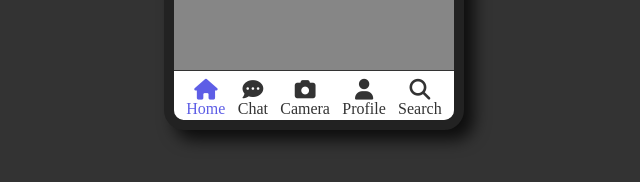
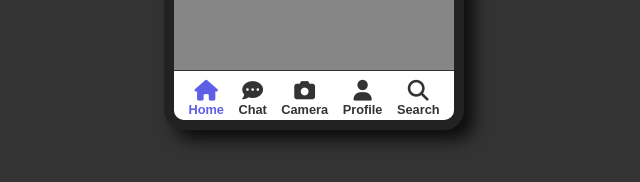
Before and after one commit to Patvoostveen/phone-nav-bottom, a plain HTML site: page index.html in a window 1280 px wide. Shown: the part 570-752 px from the top of the page, 326-966 px from the left. Drawn offline with Linux system fonts and the light colour scheme.

Commit message:
Adding font and font-size.

```diff
--- a/style.css
+++ b/style.css
@@ -2,6 +2,8 @@
   margin: 0;
   padding: 0;
   box-sizing: border-box;
+  font-family: sans-serif;
+  font-weight: bold;
 }
 
 body {
@@ -54,6 +56,7 @@ li a {
   justify-content: center;
   text-decoration: none;
   color: #333;
+  font-size: 0.8rem;
 }
 
 .active {
```
